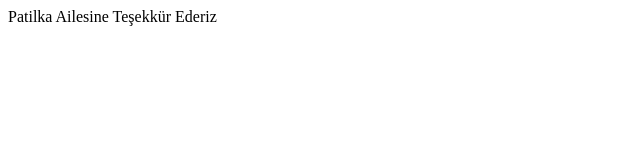
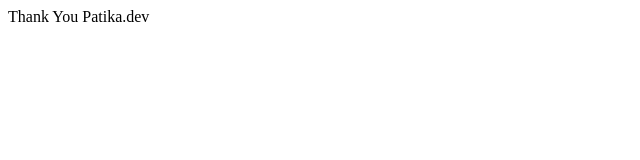
Before and after one commit to Edleron/Patika.dev, a plain HTML site: page index.html in a window 1280 px wide. Shown: the whole page, without its empty margins (0-640 px from the left). Drawn offline with Linux system fonts and the light colour scheme.

```diff
--- a/index.html
+++ b/index.html
@@ -7,6 +7,6 @@
     <title>Patika</title>
 </head>
 <body>
-   Patilka Ailesine Teşekkür Ederiz
+   Thank You Patika.dev
 </body>
 </html>
```
Also changed, not shown: Images/github.png (renamed from github.png), 3 other files.
